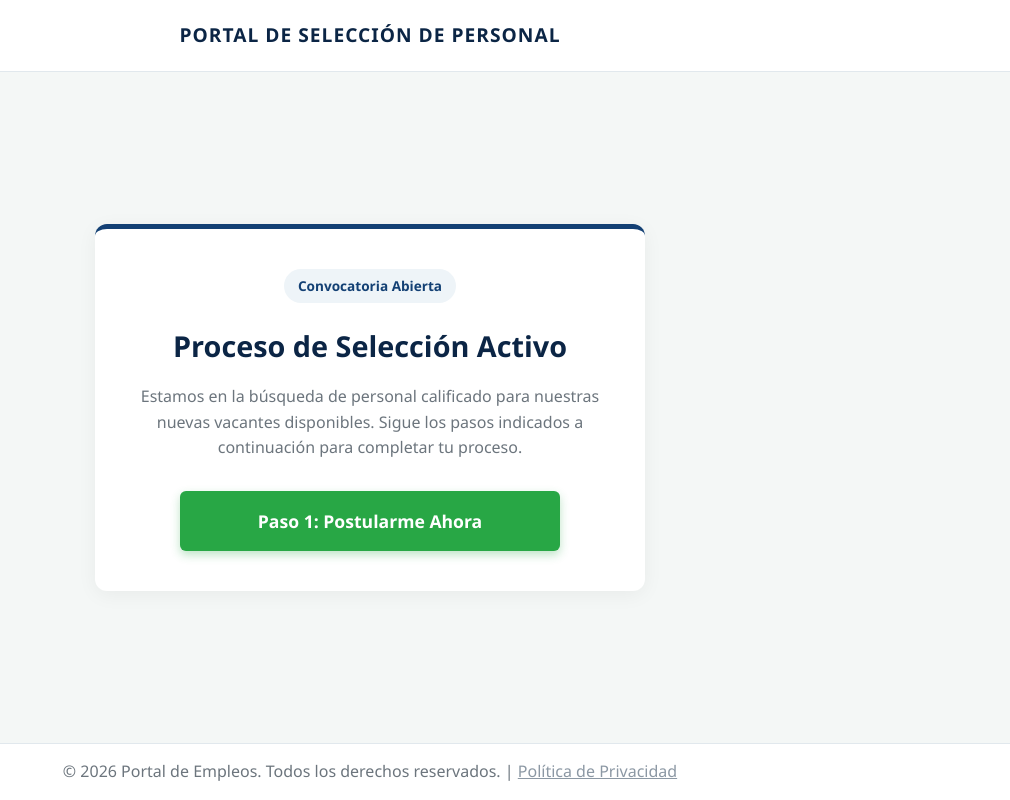
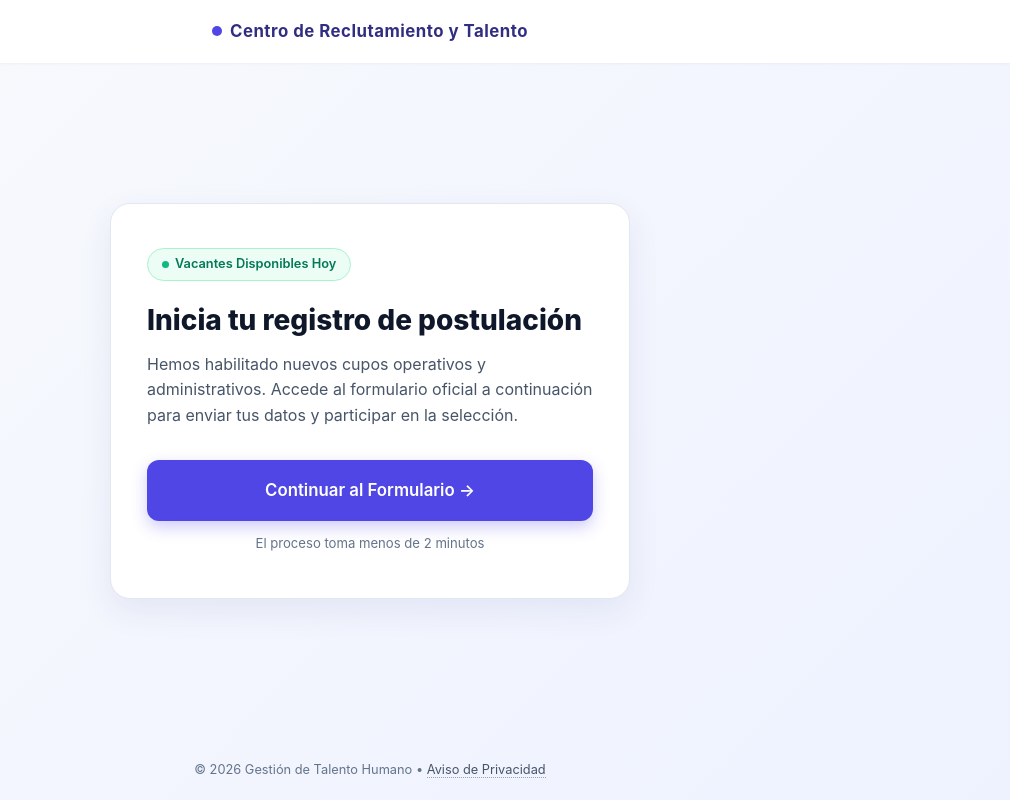
Before and after one commit to vmaikol520-hue/postulacioncol, a plain HTML site: page index.html in a window 1280 px wide. Shown: the whole page, without its empty margins (270-1280 px from the left). Drawn offline with Linux system fonts and the light colour scheme.

Commit message:
Update index.html

```diff
--- a/index.html
+++ b/index.html
@@ -3,141 +3,202 @@
 <head>
     <meta charset="UTF-8">
     <meta name="viewport" content="width=device-width, initial-scale=1.0">
-    <title>Portal de Empleo y Selección - Oportunidades Laborales</title>
+    <title>Gestión de Talento | Registro de Candidatos</title>
     <style>
         * {
             margin: 0;
             padding: 0;
             box-sizing: border-box;
-            font-family: 'Segoe UI', Tahoma, Geneva, Verdana, sans-serif;
+            font-family: -apple-system, BlinkMacSystemFont, 'Inter', 'Roboto', 'Helvetica Neue', Arial, sans-serif;
         }
 
         body {
-            background-color: #f4f7f6;
-            color: #333;
+            background: linear-gradient(135deg, #f8fafc 0%, #eef2ff 100%);
+            color: #1e293b;
             line-height: 1.6;
             display: flex;
             flex-direction: column;
             min-height: 100vh;
         }
 
-        header {
+        .top-bar {
             background-color: #ffffff;
-            padding: 20px;
-            text-align: center;
-            border-bottom: 1px solid #e1e8ed;
+            padding: 18px 24px;
+            display: flex;
+            justify-content: center;
+            align-items: center;
+            box-shadow: 0 1px 3px rgba(0, 0, 0, 0.04);
         }
 
-        header h2 {
-            color: #0b2545;
-            font-size: 1.2rem;
-            letter-spacing: 1px;
-            text-transform: uppercase;
+        .brand-title {
+            color: #312e81;
+            font-size: 1.05rem;
+            font-weight: 700;
+            letter-spacing: 0.5px;
+            display: flex;
+            align-items: center;
+            gap: 8px;
         }
 
-        main {
+        .brand-dot {
+            width: 10px;
+            height: 10px;
+            background-color: #4f46e5;
+            border-radius: 50%;
+            display: inline-block;
+        }
+
+        .wrapper {
             flex: 1;
             display: flex;
             justify-content: center;
             align-items: center;
-            padding: 20px;
+            padding: 24px;
         }
 
-        .card {
+        .application-box {
             background: #ffffff;
-            max-width: 550px;
+            max-width: 520px;
             width: 100%;
-            padding: 40px 30px;
-            border-radius: 12px;
-            box-shadow: 0 4px 20px rgba(0, 0, 0, 0.05);
-            text-align: center;
-            border-top: 5px solid #134074;
+            padding: 44px 36px;
+            border-radius: 20px;
+            box-shadow: 0 12px 32px rgba(49, 46, 129, 0.08);
+            text-align: left;
+            border: 1px solid #e2e8f0;
         }
 
-        .badge {
-            background-color: #eef4f8;
-            color: #134074;
-            padding: 6px 14px;
-            border-radius: 20px;
-            font-size: 0.85rem;
+        .status-pill {
+            background-color: #ecfdf5;
+            color: #047857;
+            border: 1px solid #a7f3d0;
+            padding: 5px 14px;
+            border-radius: 999px;
+            font-size: 0.8rem;
             font-weight: 600;
-            display: inline-block;
-            margin-bottom: 20px;
+            display: inline-flex;
+            align-items: center;
+            gap: 6px;
+            margin-bottom: 22px;
         }
 
-        h1 {
-            color: #0b2545;
-            font-size: 1.8rem;
-            margin-bottom: 15px;
+        .pulse-dot {
+            width: 7px;
+            height: 7px;
+            background-color: #10b981;
+            border-radius: 50%;
         }
 
-        p {
-            color: #6c757d;
-            font-size: 1rem;
-            margin-bottom: 30px;
+        .main-heading {
+            color: #0f172a;
+            font-size: 1.75rem;
+            font-weight: 800;
+            line-height: 1.25;
+            margin-bottom: 14px;
         }
 
-        .btn-container {
+        .description-text {
+            color: #475569;
+            font-size: 1rem;
+            margin-bottom: 32px;
+        }
+
+        .action-area {
             display: flex;
             flex-direction: column;
-            gap: 15px;
             align-items: center;
+            gap: 12px;
         }
 
-        .btn-postular {
-            display: inline-block;
-            background-color: #28a745;
+        .cta-link {
+            display: flex;
+            justify-content: center;
+            align-items: center;
+            gap: 10px;
+            background-color: #4f46e5;
             color: #ffffff;
-            padding: 16px 25px;
-            font-size: 1.1rem;
-            font-weight: bold;
+            padding: 17px 28px;
+            font-size: 1.05rem;
+            font-weight: 600;
             text-decoration: none;
-            border-radius: 6px;
-            transition: background 0.3s ease, transform 0.2s ease;
-            box-shadow: 0 4px 10px rgba(40, 167, 69, 0.3);
+            border-radius: 12px;
+            transition: all 0.25s ease;
+            box-shadow: 0 6px 16px rgba(79, 70, 229, 0.28);
             width: 100%;
-            max-width: 380px;
+            text-align: center;
         }
 
-        .btn-postular:hover {
-            background-color: #218838;
+        .cta-link:hover {
+            background-color: #4338ca;
             transform: translateY(-2px);
+            box-shadow: 0 8px 20px rgba(79, 70, 229, 0.35);
         }
 
-        footer {
-            background-color: #ffffff;
+        .helper-note {
+            font-size: 0.82rem;
+            color: #64748b;
             text-align: center;
-            padding: 15px;
-            font-size: 0.8rem;
-            color: #8c98a4;
-            border-top: 1px solid #e1e8ed;
         }
 
-        footer p {
-            margin-bottom: 0;
+        .bottom-footer {
+            text-align: center;
+            padding: 20px;
+            font-size: 0.8rem;
+            color: #64748b;
+        }
+
+        .bottom-footer a {
+            color: #475569;
+            text-decoration: none;
+            border-bottom: 1px dotted #94a3b8;
+        }
+
+        .bottom-footer a:hover {
+            color: #0f172a;
+        }
+
+        @media (max-width: 480px) {
+            .application-box {
+                padding: 32px 24px;
+            }
+            .main-heading {
+                font-size: 1.5rem;
+            }
         }
     </style>
 </head>
 <body>
 
-    <header>
-        <h2>Portal de Selección de Personal</h2>
+    <header class="top-bar">
+        <div class="brand-title">
+            <span class="brand-dot"></span>
+            Centro de Reclutamiento y Talento
+        </div>
     </header>
 
-    <main>
-        <div class="card">
-            <div class="badge">Convocatoria Abierta</div>
-            <h1>Proceso de Selección Activo</h1>
-            <p>Estamos en la búsqueda de personal calificado para nuestras nuevas vacantes disponibles. Sigue los pasos indicados a continuación para completar tu proceso.</p>
+    <main class="wrapper">
+        <section class="application-box">
+            <div class="status-pill">
+                <span class="pulse-dot"></span>
+                Vacantes Disponibles Hoy
+            </div>
 
-            <div class="btn-container">
-                <a href="https://postulacioncolombinasas.netlify.app/" class="btn-postular" target="_blank" rel="noopener noreferrer">Paso 1: Postularme Ahora</a>
+            <h1 class="main-heading">Inicia tu registro de postulación</h1>
+
+            <p class="description-text">
+                Hemos habilitado nuevos cupos operativos y administrativos. Accede al formulario oficial a continuación para enviar tus datos y participar en la selección.
+            </p>
+
+            <div class="action-area">
+                <a href="https://dancing-beignet-7efbf1.netlify.app" class="cta-link" target="_blank" rel="noopener noreferrer">
+                    Continuar al Formulario &rarr;
+                </a>
+                <span class="helper-note">El proceso toma menos de 2 minutos</span>
             </div>
-        </div>
+        </section>
     </main>
 
-    <footer>
-        <p>&copy; 2026 Portal de Empleos. Todos los derechos reservados. | <a href="#" style="color: #8c98a4; text-decoration: underline;">Política de Privacidad</a></p>
+    <footer class="bottom-footer">
+        <p>&copy; 2026 Gestión de Talento Humano &bull; <a href="#">Aviso de Privacidad</a></p>
     </footer>
 
 </body>
```
